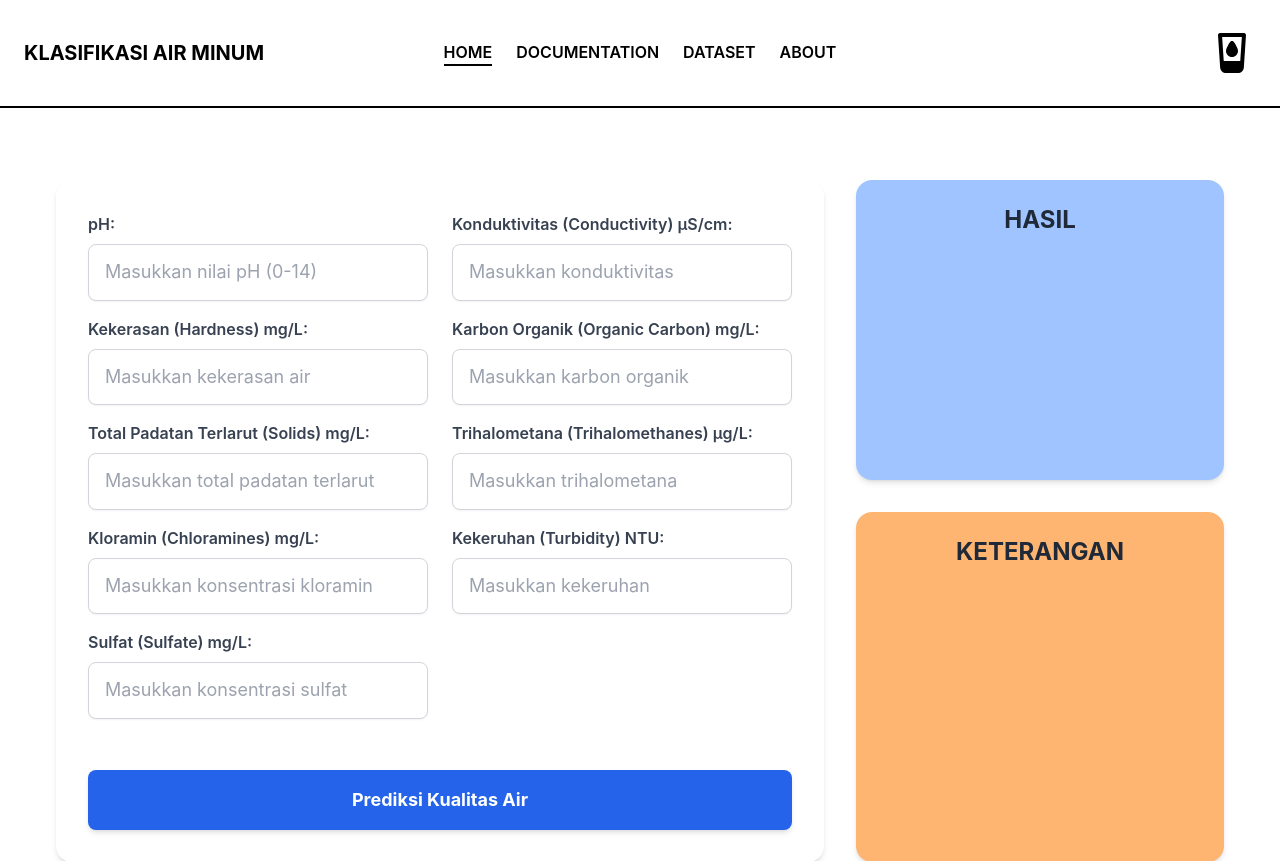
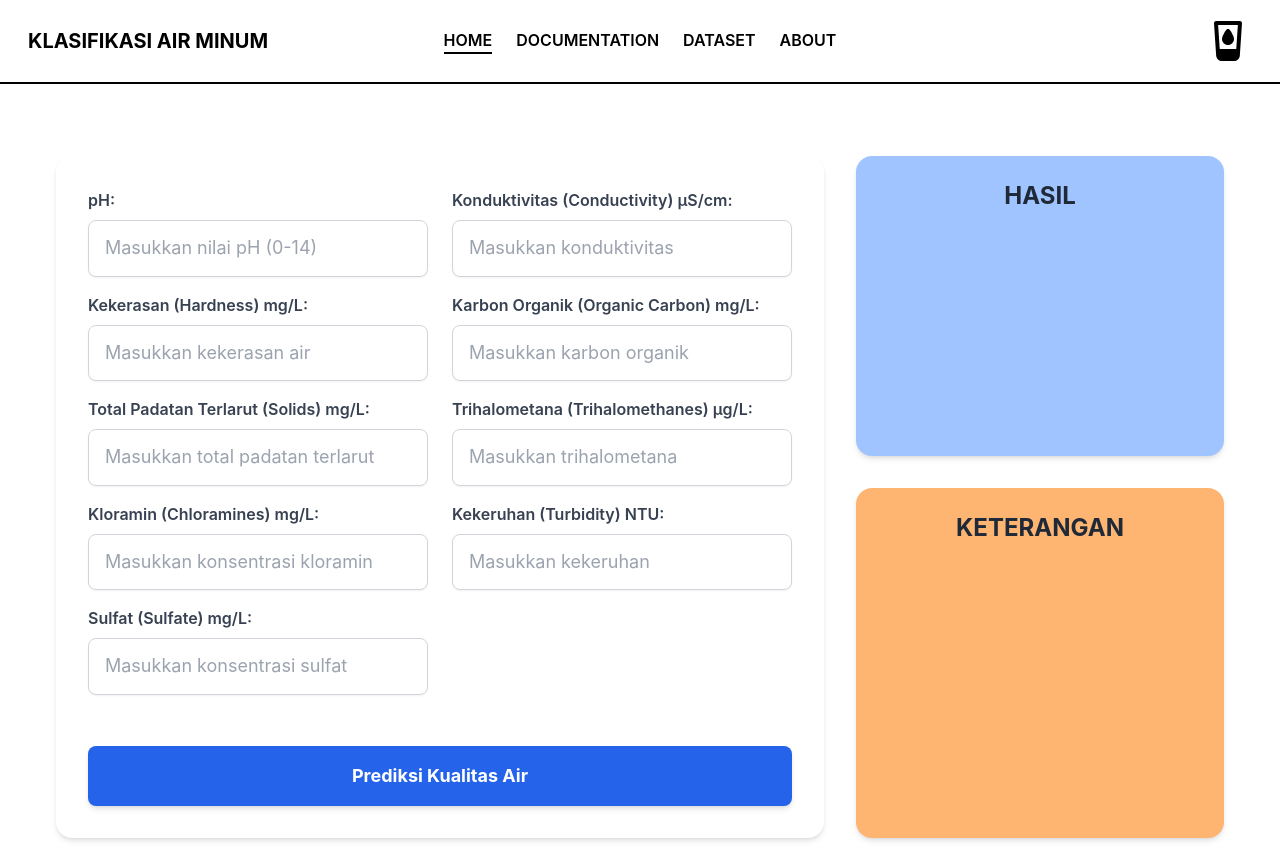
Before and after one commit to AgungSuryana/Klasifikasi-air-minum, a Flask app: page / in a window 1280 px wide. Shown: the top 861 px of the page. Run offline with Flask 3, Linux system fonts and the light colour scheme; parts of the project's set-up code (start-up, migrations or seed data) failed here and were passed over; some libraries are stand-ins or nearby versions.

Commit message:
footer.html

```diff
--- a/templates/components/navbar.html
+++ b/templates/components/navbar.html
@@ -1,4 +1,4 @@
-<div class="grid grid-cols-3 bg-white items-center p-6 border-b-2 border-black">
+<div class="grid grid-cols-3 bg-white items-center px-7 py-3 border-b-2 border-black">
     <!-- Kiri: Judul -->
     <div class="truncate">
         <h1 class="text-xl font-bold whitespace-nowrap overflow-hidden text-ellipsis">
```
